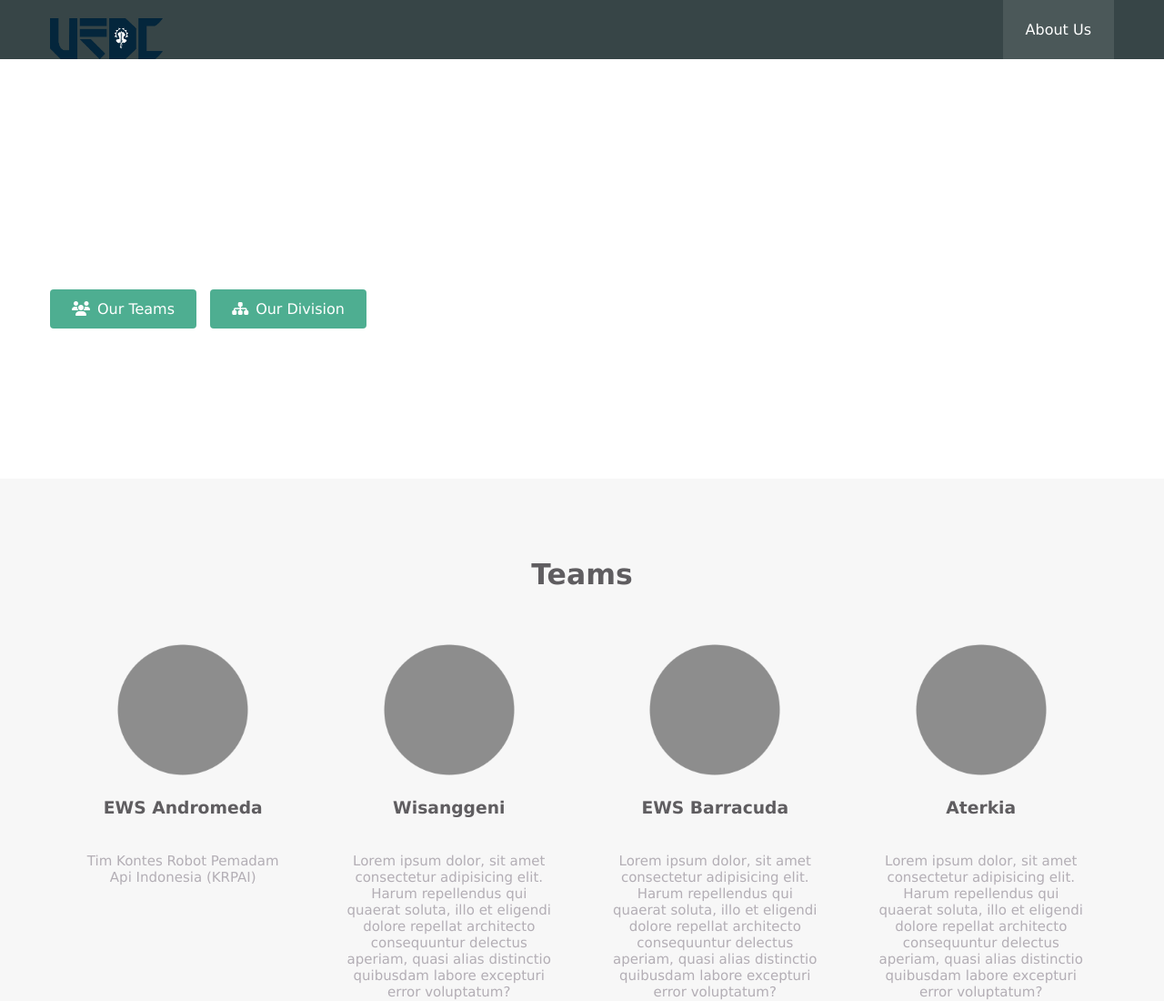
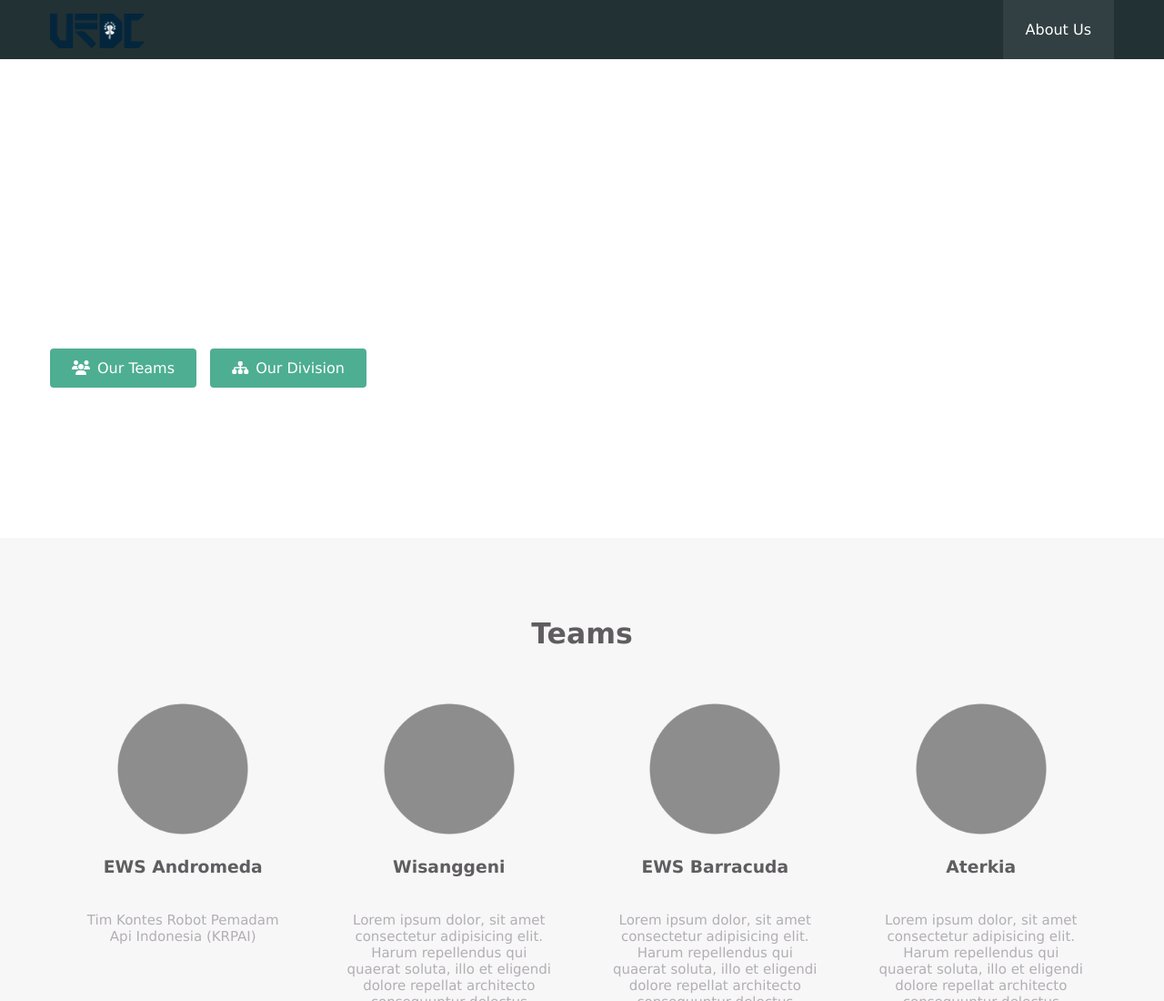
Before and after one commit to S1UGDPD/urdc.github.io, a plain HTML site: page index.html in a window 1280 px wide. Shown: the top 1100 px of the page at 91% size. Drawn offline with Linux system fonts and the light colour scheme.

Commit message:
menyusun ulang kode

```diff
--- a/stylesheet.css
+++ b/stylesheet.css
@@ -7,12 +7,53 @@ a {
     text-decoration: none;
 }
 
+header {
+    height: 65px;
+    width: 100%;
+    background-color: rgb(34,49,52);
+
+    /* Membuat posisi header 'fixed' */
+    position:fixed;
+    top:0;
+    z-index:10;
+}
+
+.logo {
+    width: 104px;
+    margin-top: 15px;
+}
+
+.header-left {
+    float: left;
+}
+
+.header-right {
+    float: right;
+    background-color: rgba(255, 255, 255, 0.075);
+
+    /* Menambah efek transisi saat hover*/
+    transition: all 0.3s;
+}
+
+.header-right:hover {
+    background-color: rgba(255, 255, 255, 0.2);
+}
+
+.header-right a {
+    line-height: 65px;
+    padding-left:25px;
+    padding-right:25px;
+    color:white;
+    display:block;
+}
+
 .banner {
     color: white;
     background-image: url(src/img/top_en.png);
     background-size: cover;
     padding: 89px 0 144px 0;
     text-align: left;
+    margin-top: 65px;
 }
 
 .banner h1 {
@@ -64,46 +105,6 @@ a {
 
 .btn .fas {
     margin-right: 8px;
-}
-
-header {
-    height: 65px;
-    width: 100%;
-    background-color: rgba(34,49,52,0.9);
-
-    /* Membuat posisi header 'fixed' */
-    position:fixed;
-    top:0;
-    z-index:10;
-}
-
-.logo {
-    width: 124px;
-    margin-top: 20px;
-}
-
-.header-left {
-    float: left;
-}
-
-.header-right {
-    float: right;
-    background-color: rgba(255, 255, 255, 0.1);
-
-    /* Menambah efek transisi saat hover*/
-    transition: all 0.3s;
-}
-
-.header-right a {
-    line-height: 65px;
-    padding-left:25px;
-    padding-right:25px;
-    color:white;
-    display:block;
-}
-
-.header-right:hover {
-    background-color: rgba(255, 255, 255, 0.3);
 }
 
 .section {
@@ -185,7 +186,7 @@ header {
 
 /* footer */
 footer img {
-    width:125px;
+    width:90px;
 }
 
 footer p {
```
